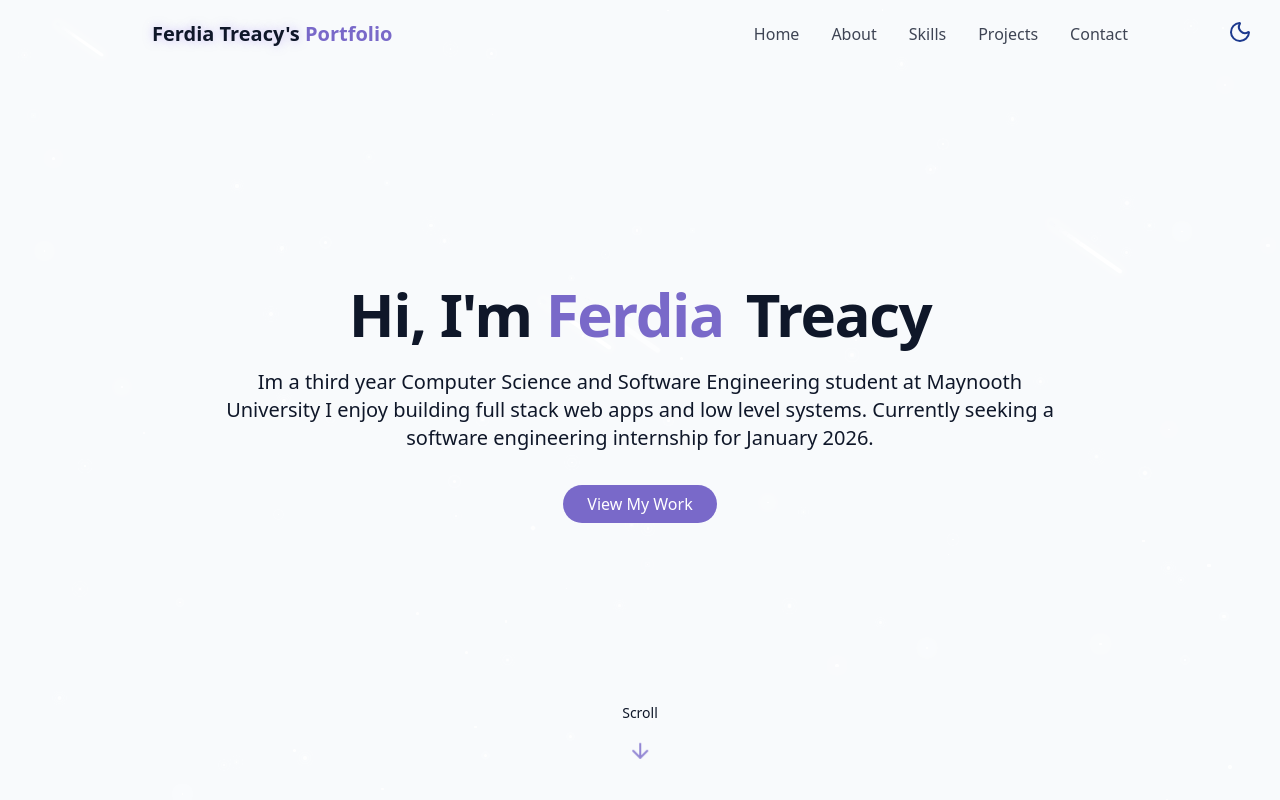
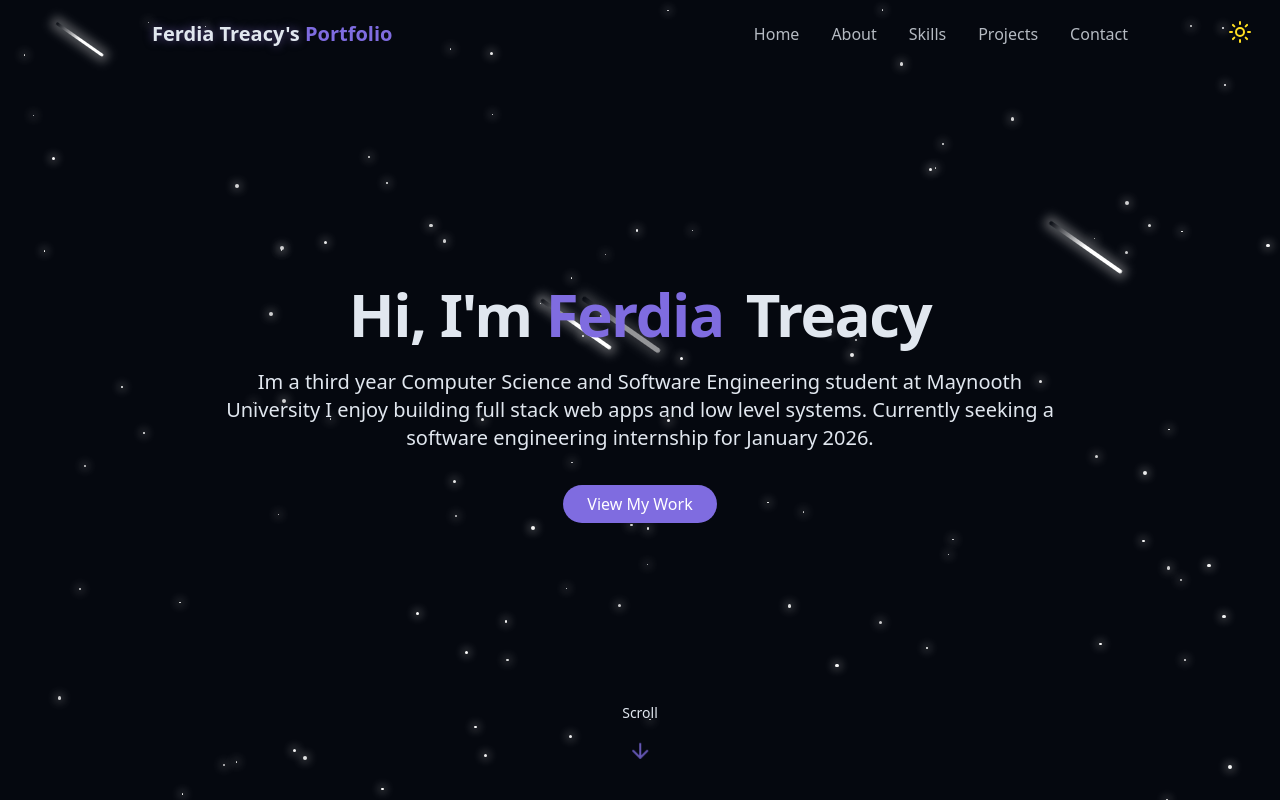
Before and after one commit to FerdiaMT/ferdiaPortfolio, a React (Vite) app: page / in a window 1280 px wide. Shown: the top 800 px of the page. Built offline with nearby package versions, Linux system fonts and the light colour scheme.

Commit message:
fix on bug with dark mode not toggling due to incorrect useState

```diff
--- a/src/components/ThemeToggle.jsx
+++ b/src/components/ThemeToggle.jsx
@@ -6,16 +6,17 @@ export const ThemeToggle = () => {
     const [isDarkMode, setIsDarkMode] = useState(true);
 
     useEffect(() => {
-        const storedTheme = localStorage.getItem("theme");
-        if (storedTheme === "dark") {
-            setIsDarkMode(true);
-            document.documentElement.classList.add("dark");
-        } else {
-            localStorage.setItem("theme", "light");
-            setIsDarkMode(false);
-        }
+    const storedTheme = localStorage.getItem("theme");
 
-    }, []);
+    if (storedTheme == "light") {
+        setIsDarkMode(false);
+        document.documentElement.classList.remove("dark");
+    } else {
+        setIsDarkMode(true);
+        document.documentElement.classList.add("dark");
+        localStorage.setItem("theme", "dark");
+    }
+}, []);
 
     const toggleTheme = () => {
         if(isDarkMode) {
```
